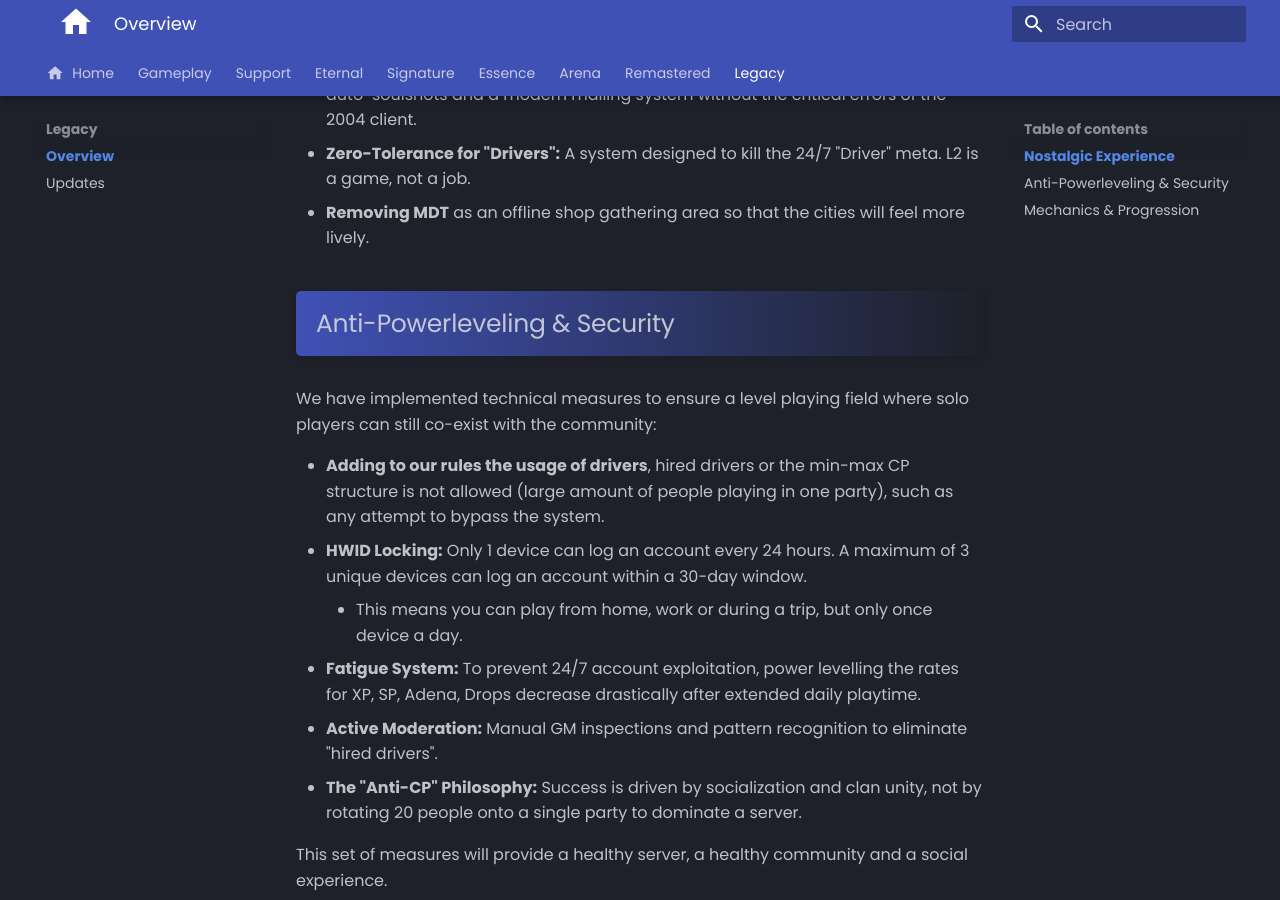
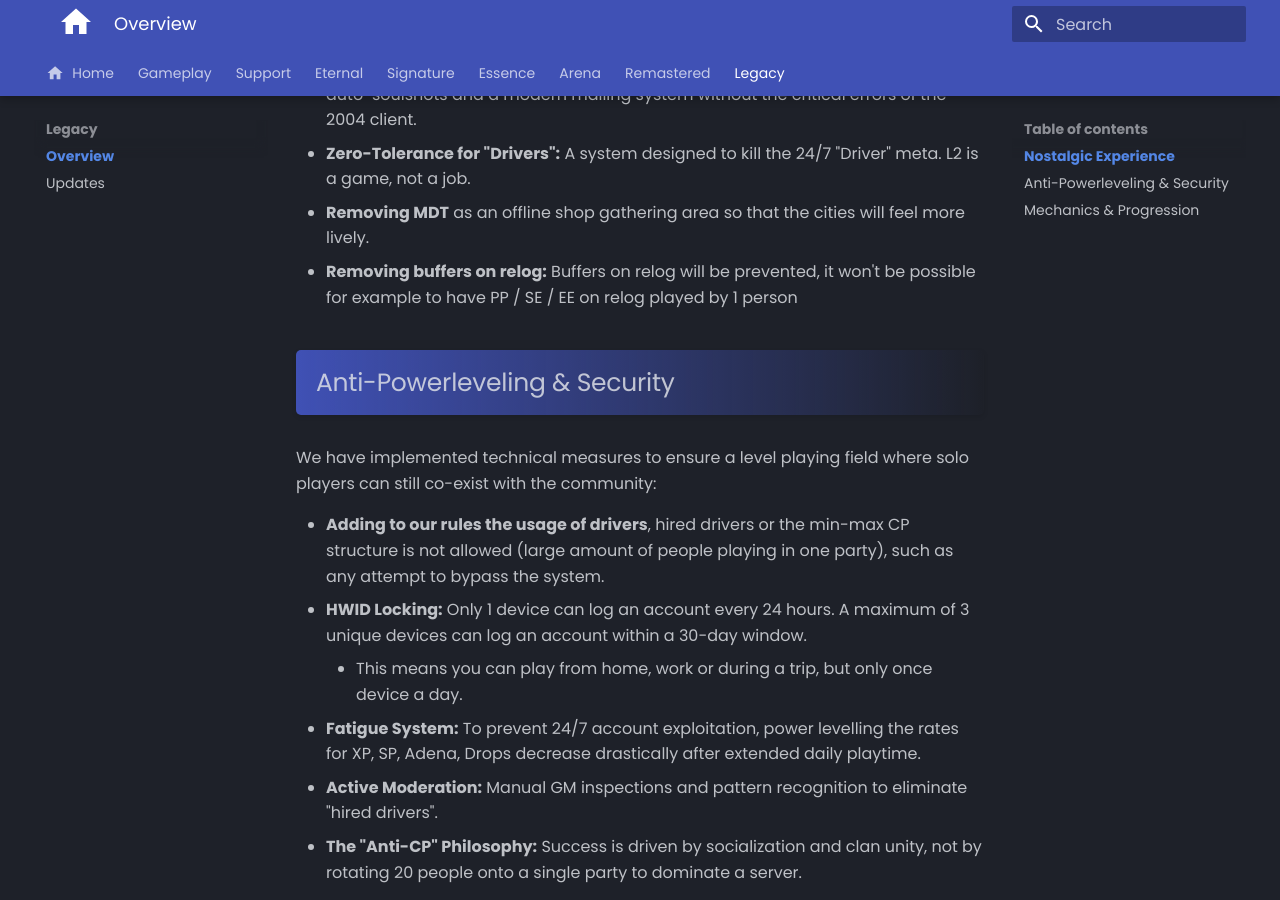
Before and after one commit to tab1-web/faq, an MkDocs documentation site: the page built from docs/legacy/overview.md, in a window 1280 px wide and 900 px high, scrolled down 731 px. Built offline with MkDocs 1.6.1 and Material for MkDocs 9.7.7, drawn with Linux system fonts in a browser that asks for light colours; some web fonts are replaced; comment, search, counter and statistics services are not loaded.

Commit message:
adding buffer on relog rule to legacy

```diff
--- a/docs/legacy/overview.md
+++ b/docs/legacy/overview.md
@@ -15,6 +15,7 @@ To preserve the social fabric of the game and eliminate the "min-max" culture th
 - **Modern Quality of Life:** While the content is old-school, the interface is not. Enjoy auto-soulshots and a modern mailing system without the critical errors of the 2004 client.
 - **Zero-Tolerance for "Drivers":** A system designed to kill the 24/7 "Driver" meta. L2 is a game, not a job.
 - **Removing MDT** as an offline shop gathering area so that the cities will feel more lively.
+- **Removing buffers on relog:** Buffers on relog will be prevented, it won't be possible for example to have PP / SE / EE on relog played by 1 person
 
 ## Anti-Powerleveling & Security
 
```
